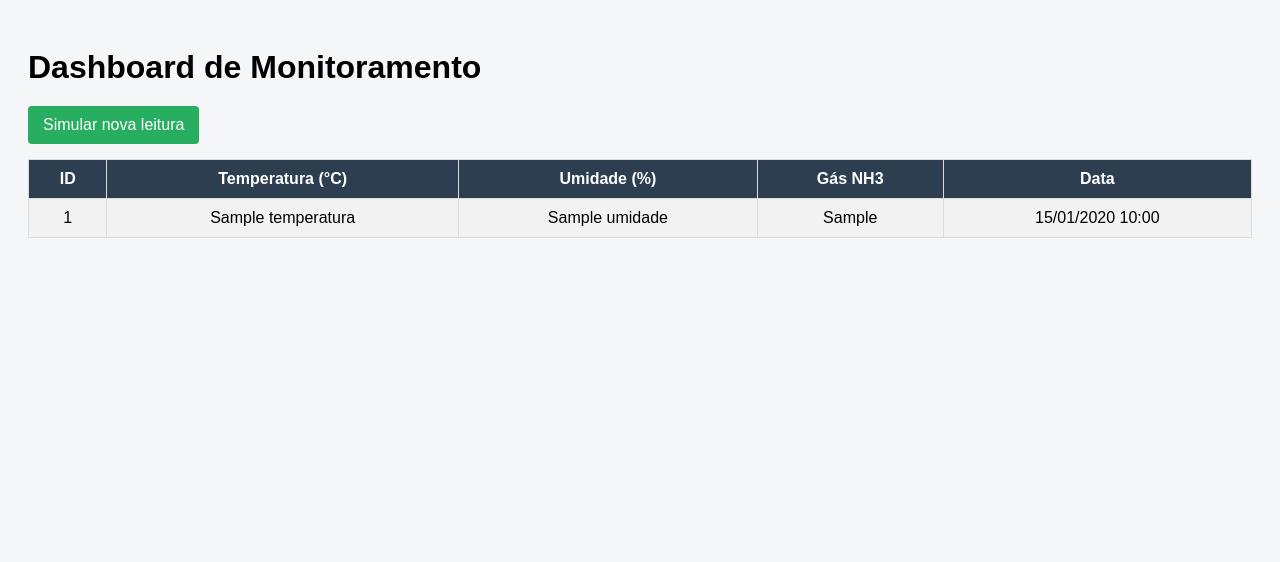
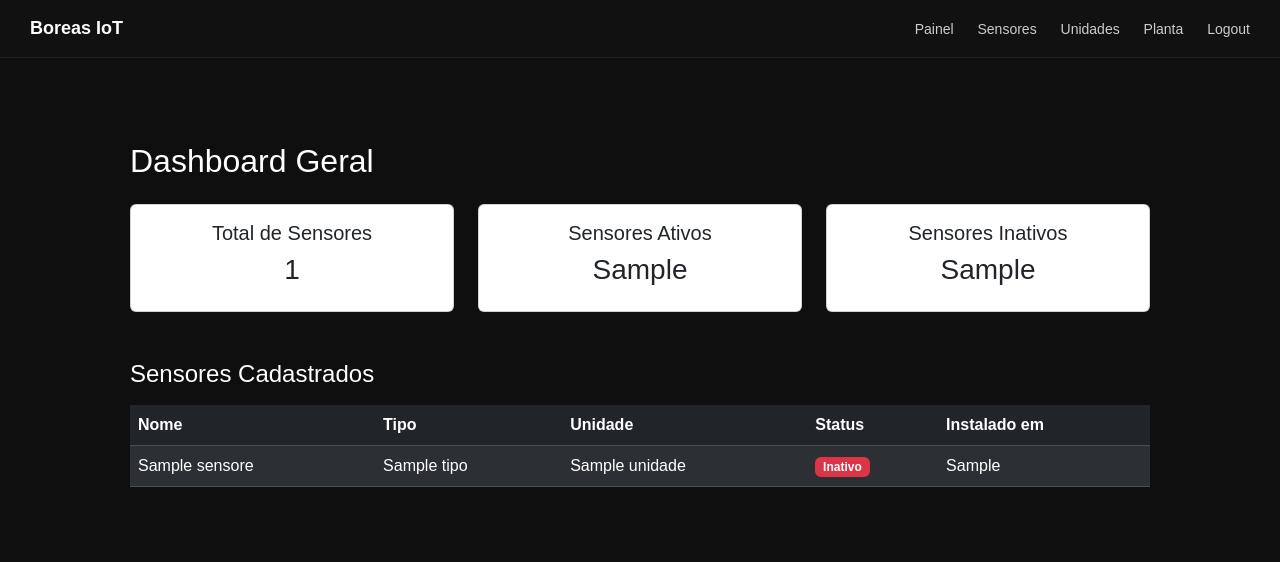
Before and after one commit to arturaguirre/Projeto_Integrador_IoT, a Django app: template monitoramento/templates/monitoramento/dashboard.html in a window 1280 px wide. Shown: the top 562 px of the page. Run offline with Django 5.2, Linux system fonts and the light colour scheme; the template is opened without the code that fills it: most values are stand-ins (such as "Sample title", 1, 10 or a date in 2020); parts of the project's set-up code (start-up, migrations or seed data) failed here and were passed over.

Commit message:
Implementação de novos templates e arquivos estáticos para o dashboard.

```diff
--- a/monitoramento/templates/monitoramento/dashboard.html
+++ b/monitoramento/templates/monitoramento/dashboard.html
@@ -1,74 +1,74 @@
-<!DOCTYPE html>
-<html lang="pt-br">
-<head>
-    <meta charset="UTF-8">
-    <title>Dashboard - Monitoramento</title>
-    <style>
-        body {
-            font-family: Arial, sans-serif;
-            background: #f4f6f8;
-            padding: 20px;
-        }
-        h1 {
-            margin-bottom: 20px;
-        }
-        table {
-            width: 100%;
-            border-collapse: collapse;
-            background: white;
-        }
-        th, td {
-            padding: 10px;
-            border: 1px solid #ddd;
-            text-align: center;
-        }
-        th {
-            background: #2c3e50;
-            color: white;
-        }
-        tr:nth-child(even) {
-            background: #f2f2f2;
-        }
-        .btn {
-            padding: 10px 15px;
-            background: #27ae60;
-            color: white;
-            text-decoration: none;
-            border-radius: 4px;
-            display: inline-block;
-            margin-bottom: 15px;
-        }
-    </style>
-</head>
-<body>
+{% extends "monitoramento/base.html" %}
+{% load static %}
 
-<h1>Dashboard de Monitoramento</h1>
+{% block content %}
+<div class="container mt-4">
 
-<a class="btn" href="{% url 'simular' %}">Simular nova leitura</a>
+    <h2>Dashboard Geral</h2>
 
-<table>
+    <!-- Cards -->
+    <div class="row mt-4">
+        <div class="col-md-4">
+            <div class="card p-3 text-center">
+                <h5>Total de Sensores</h5>
+                <h3>{{ sensores|length }}</h3>
+            </div>
+        </div>
+
+        <div class="col-md-4">
+            <div class="card p-3 text-center">
+                <h5>Sensores Ativos</h5>
+                <h3>{{ sensores_ativos }}</h3>
+            </div>
+        </div>
+
+        <div class="col-md-4">
+            <div class="card p-3 text-center">
+                <h5>Sensores Inativos</h5>
+                <h3>{{ sensores_inativos }}</h3>
+            </div>
+        </div>
+    </div>
+
+    <!-- Tabela -->
+    <div class="mt-5">
+        <h4>Sensores Cadastrados</h4>
+
+        <table class="table table-dark table-striped mt-3">
+            <thead>
                 <tr>
-        <th>ID</th>
-        <th>Temperatura (°C)</th>
-        <th>Umidade (%)</th>
-        <th>Gás NH3</th>
-        <th>Data</th>
+                    <th>Nome</th>
+                    <th>Tipo</th>
+                    <th>Unidade</th>
+                    <th>Status</th>
+                    <th>Instalado em</th>
                 </tr>
-
-    {% for item in dados %}
+            </thead>
+            <tbody>
+                {% for s in sensores %}
                 <tr>
-        <td>{{ item.id }}</td>
-        <td>{{ item.temperatura }}</td>
-        <td>{{ item.umidade }}</td>
-        <td>{{ item.gas_nh3 }}</td>
-        <td>{{ item.created_at|date:"d/m/Y H:i" }}</td>
+                    <td>{{ s.nome }}</td>
+                    <td>{{ s.tipo }}</td>
+                    <td>{{ s.unidade.nome }}</td>
+                    <td>
+                        {% if s.ativo %}
+                            <span class="badge bg-success">Ativo</span>
+                        {% else %}
+                            <span class="badge bg-danger">Inativo</span>
+                        {% endif %}
+                    </td>
+                    <td>{{ s.data_instalacao }}</td>
                 </tr>
                 {% empty %}
                 <tr>
-        <td colspan="5">Nenhum dado registrado</td>
+                    <td colspan="5" class="text-center">
+                        Nenhum sensor cadastrado
+                    </td>
                 </tr>
                 {% endfor %}
+            </tbody>
         </table>
+    </div>
 
-</body>
-</html>
+</div>
+{% endblock %}
```
Lines whose indentation alone changed are shown as unchanged.
